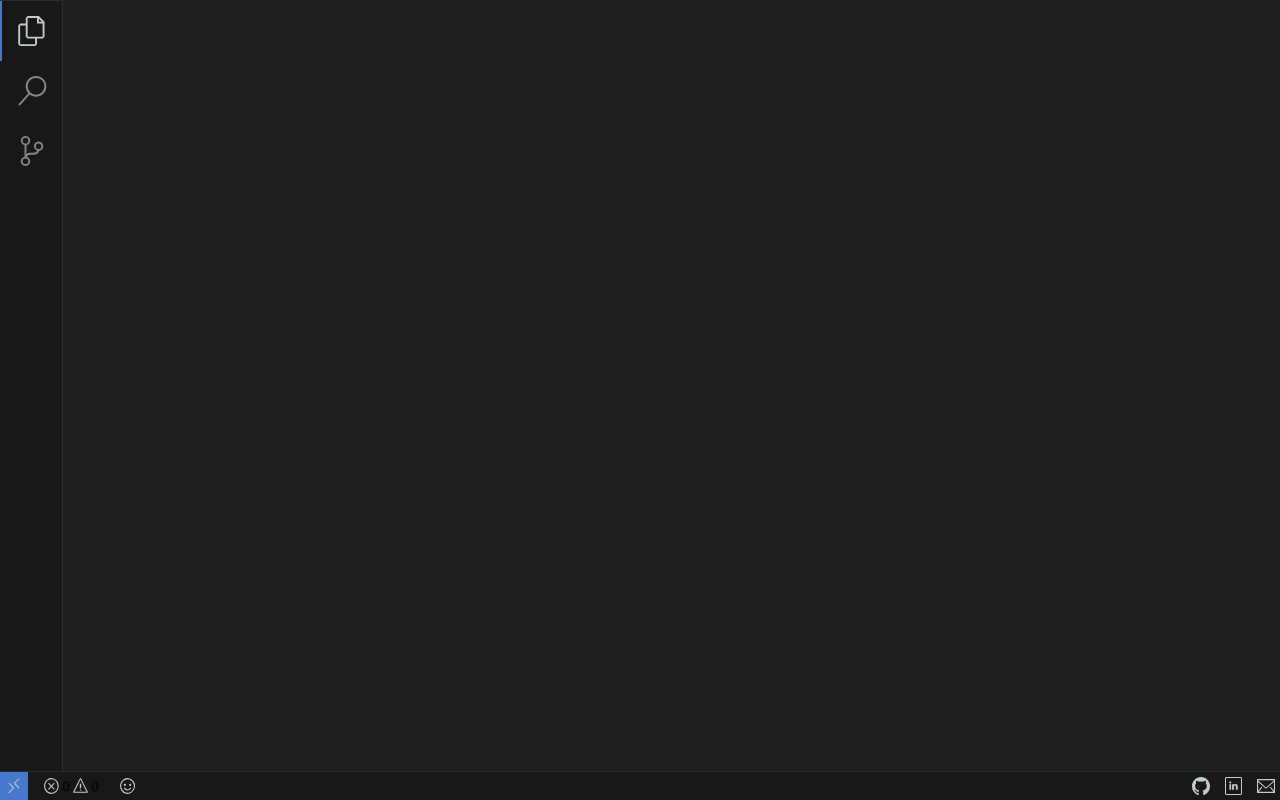
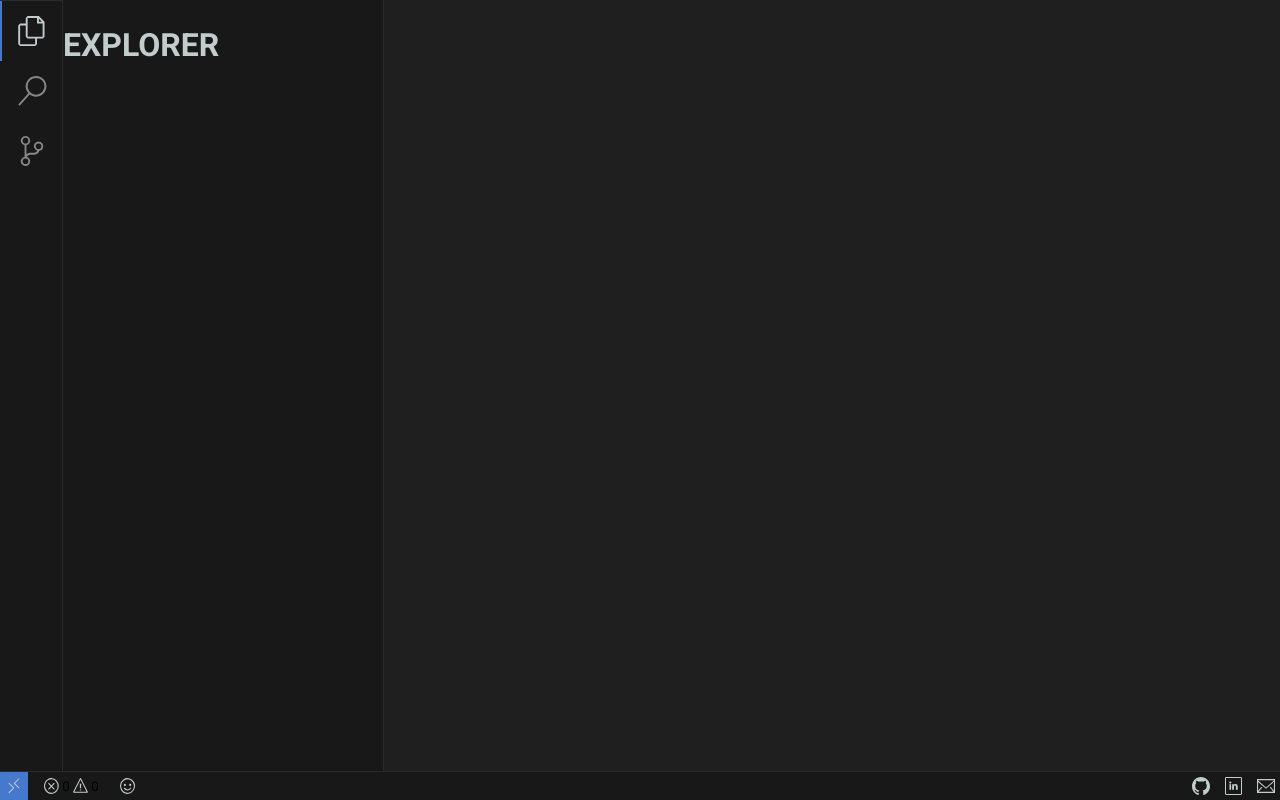
Before and after one commit to HenryCaldwell/personal-website, a React (Vite) app: page / in a window 1280 px wide. Built offline with nearby package versions, Linux system fonts and the light colour scheme.

Commit message:
feat(side-bar): add side bar with activity bar and placeholder panels
Added the side bar shell with ActivityBar and placeholder Explorer, Search, and Source panels, and reorganized the component structure to support it.

```diff
--- a/src/App.jsx
+++ b/src/App.jsx
@@ -1,7 +1,7 @@
 import { useState } from "react";
 import "./App.css";
-import ActivityBar from "./components/ActivityBar";
 import StatusBar from "./components/StatusBar";
+import SideBar from "./components/side-bar/SideBar";
 
 export default function App() {
   const [activePanel, setActivePanel] = useState("explorer");
@@ -9,12 +9,7 @@ export default function App() {
   return (
     <div className="app-content">
       <div className="main-content">
-        <ActivityBar
-          active={activePanel}
-          onSelect={(panel) =>
-            setActivePanel(panel === activePanel ? null : panel)
-          }
-        />
+        <SideBar />
       </div>
       <div className="footer-content">
         <StatusBar />
--- /dev/null
+++ b/src/components/side-bar/SideBar.css
@@ -0,0 +1,10 @@
+.side-bar-shell {
+  display: flex;
+}
+
+.side-bar-panel {
+  overflow: auto;
+  width: 20rem;
+  border-right: 1px solid #2b2b2b;
+  background: #181818;
+}
--- /dev/null
+++ b/src/components/side-bar/SideBar.jsx
@@ -0,0 +1,33 @@
+import { useState } from "react";
+import ActivityBar from "./activity-bar/ActivityBar";
+import ExplorerPanel from "./explorer-panel/ExplorerPanel";
+import SearchPanel from "./search-panel/SearchPanel";
+import "./SideBar.css";
+import SourcePanel from "./source-panel/SourcePanel";
+
+const PANEL_COMPONENTS = {
+  explorer: ExplorerPanel,
+  search: SearchPanel,
+  source: SourcePanel,
+};
+
+export default function SideBar() {
+  const [activePanel, setActivePanel] = useState("explorer");
+  const ActivePanel = activePanel ? PANEL_COMPONENTS[activePanel] : null;
+
+  return (
+    <div className="side-bar-shell">
+      <ActivityBar
+        active={activePanel}
+        onSelect={(panel) =>
+          setActivePanel(panel === activePanel ? null : panel)
+        }
+      />
+      {ActivePanel && (
+        <div className="side-bar-panel">
+          <ActivePanel />
+        </div>
+      )}
+    </div>
+  );
+}
--- a/src/components/ActivityBar.jsx
+++ b/src/components/side-bar/activity-bar/ActivityBar.jsx
@@ -1,6 +1,6 @@
-import explorerIcon from "../assets/icons/files.svg";
-import searchIcon from "../assets/icons/search.svg";
-import sourceIcon from "../assets/icons/source.svg";
+import explorerIcon from "../../../assets/icons/files.svg";
+import searchIcon from "../../../assets/icons/search.svg";
+import sourceIcon from "../../../assets/icons/source.svg";
 import "./ActivityBar.css";
 
 export default function ActivityBar({ active, onSelect }) {
--- /dev/null
+++ b/src/components/side-bar/explorer-panel/ExplorerPanel.jsx
@@ -0,0 +1,3 @@
+export default function ExplorerPanel() {
+  return <h1>EXPLORER</h1>;
+}
--- /dev/null
+++ b/src/components/side-bar/search-panel/SearchPanel.jsx
@@ -0,0 +1,3 @@
+export default function SearchPanel() {
+  return <h1>SEARCH</h1>;
+}
--- /dev/null
+++ b/src/components/side-bar/source-panel/SourcePanel.jsx
@@ -0,0 +1,3 @@
+export default function SourcePanel() {
+  return <h1>SOURCE</h1>;
+}
```
Also changed, not shown: src/components/side-bar/activity-bar/ActivityBar.css (renamed from src/components/ActivityBar.css), src/components/side-bar/explorer-panel/ExplorerPanel.css (added), src/components/side-bar/search-panel/SearchPanel.css (added), src/components/side-bar/source-panel/SourcePanel.css (added).
